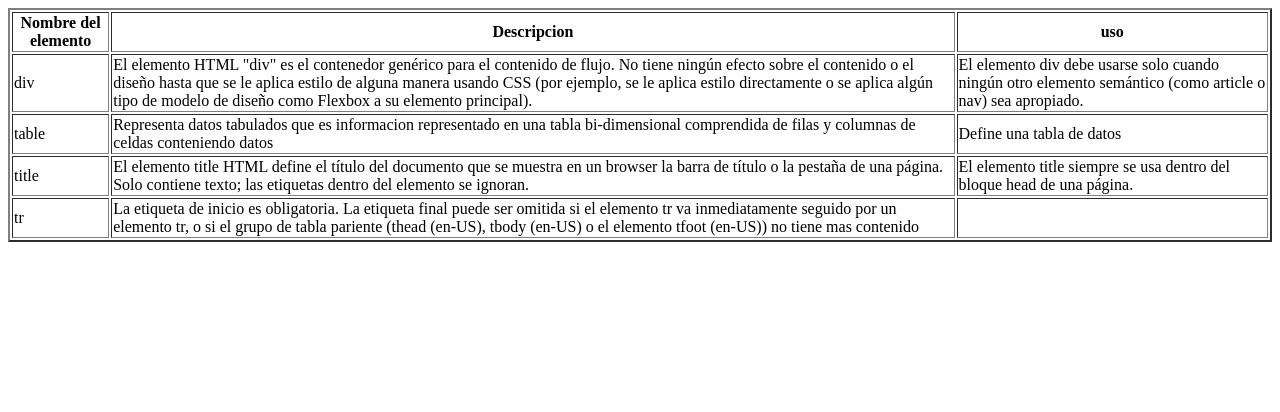
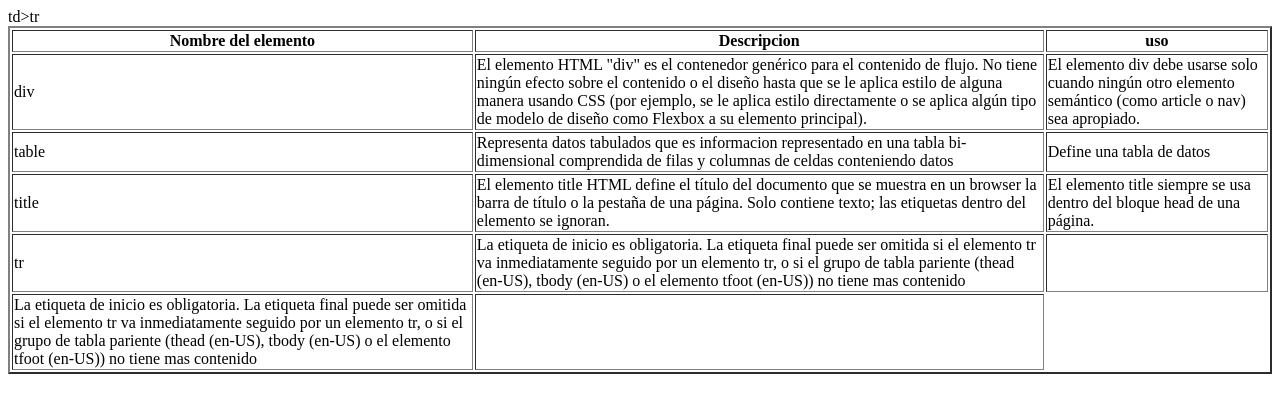
Before and after one commit to chelo7717/tecweb23, a plain HTML site: page index.html in a window 1280 px wide. Drawn offline with Linux system fonts and the light colour scheme.

Commit message:
crear rama_mala

```diff
--- a/index.html
+++ b/index.html
@@ -36,6 +36,9 @@
                 <td>La etiqueta de inicio es obligatoria. La etiqueta final puede ser omitida si el elemento tr va inmediatamente seguido por un elemento tr, o si el grupo de tabla pariente (thead (en-US), tbody (en-US) o el elemento tfoot (en-US)) no tiene mas contenido </td>
                 <td></td>
             </tr>
+            td>tr</td>
+                <td>La etiqueta de inicio es obligatoria. La etiqueta final puede ser omitida si el elemento tr va inmediatamente seguido por un elemento tr, o si el grupo de tabla pariente (thead (en-US), tbody (en-US) o el elemento tfoot (en-US)) no tiene mas contenido </td>
+                <td></td>
         </tbody>
     </table>
 </body>
```
